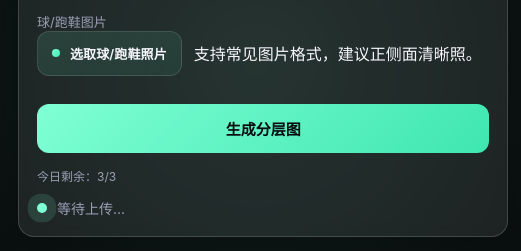
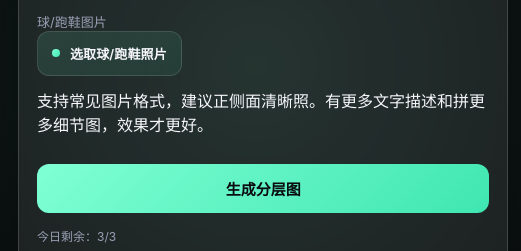
Before and after one commit to keenturbo/sneaker-deconstruction, a website: page public/index.html in a window 1280 px wide. Shown: the part 249-500 px from the top of the page, 0-521 px from the left. Drawn offline with Linux system fonts and the light colour scheme; grey boxes are pictures that could not be loaded.

Commit message:
更多细节图的文字说明，更新 index.html

```diff
--- a/public/index.html
+++ b/public/index.html
@@ -134,7 +134,7 @@
             <label for="image-input">球/跑鞋图片</label>
             <div class="file-row">
               <label class="file-trigger" for="image-input"><span class="dot"></span><span>选取球/跑鞋照片</span></label>
-              <span id="file-hint" class="muted">支持常见图片格式，建议正侧面清晰照。</span>
+              <span id="file-hint" class="muted">支持常见图片格式，建议正侧面清晰照。有更多文字描述和拼更多细节图，效果才更好。</span>
             </div>
             <input id="image-input" class="file-input" name="image" type="file" accept="image/*" required />
           </div>
```
